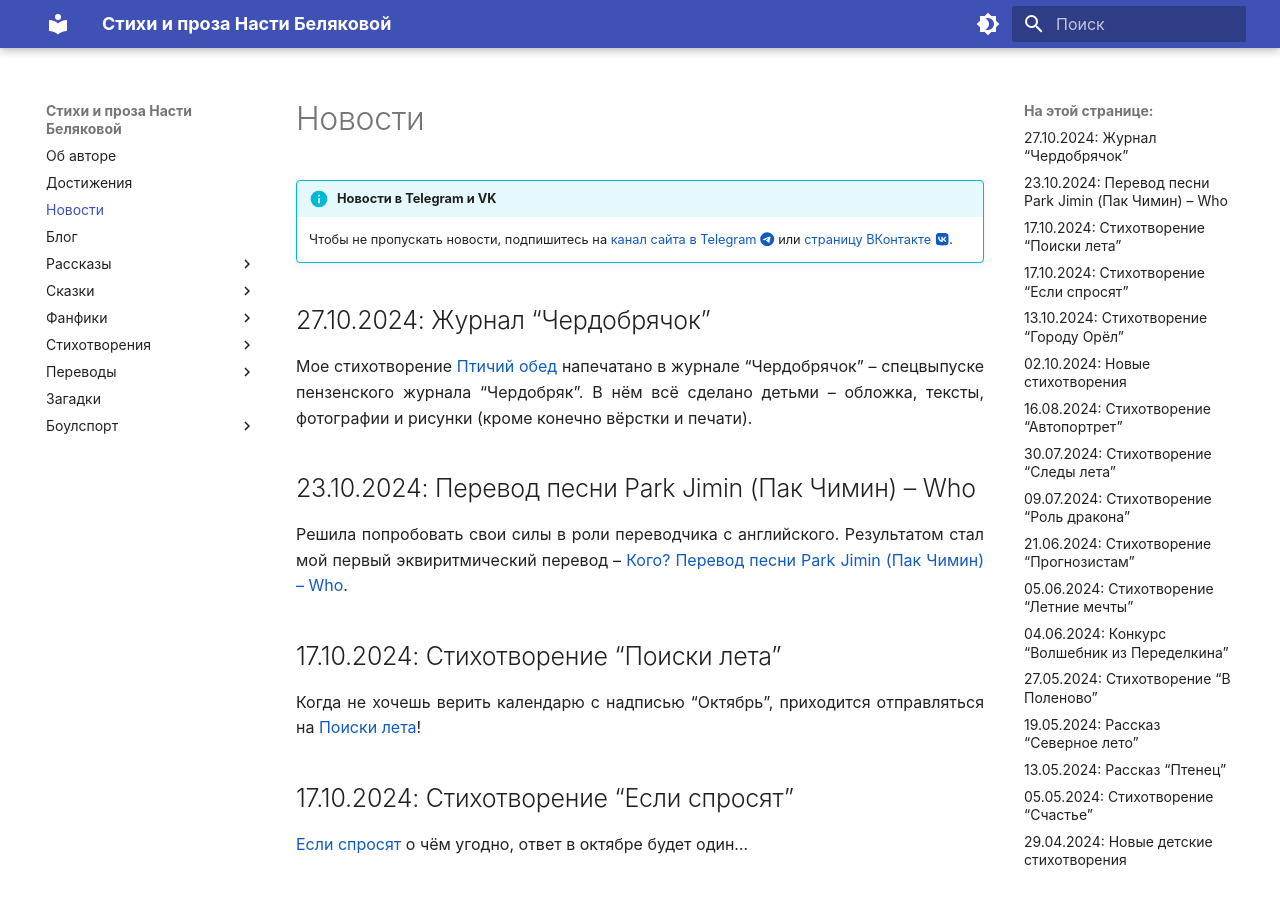
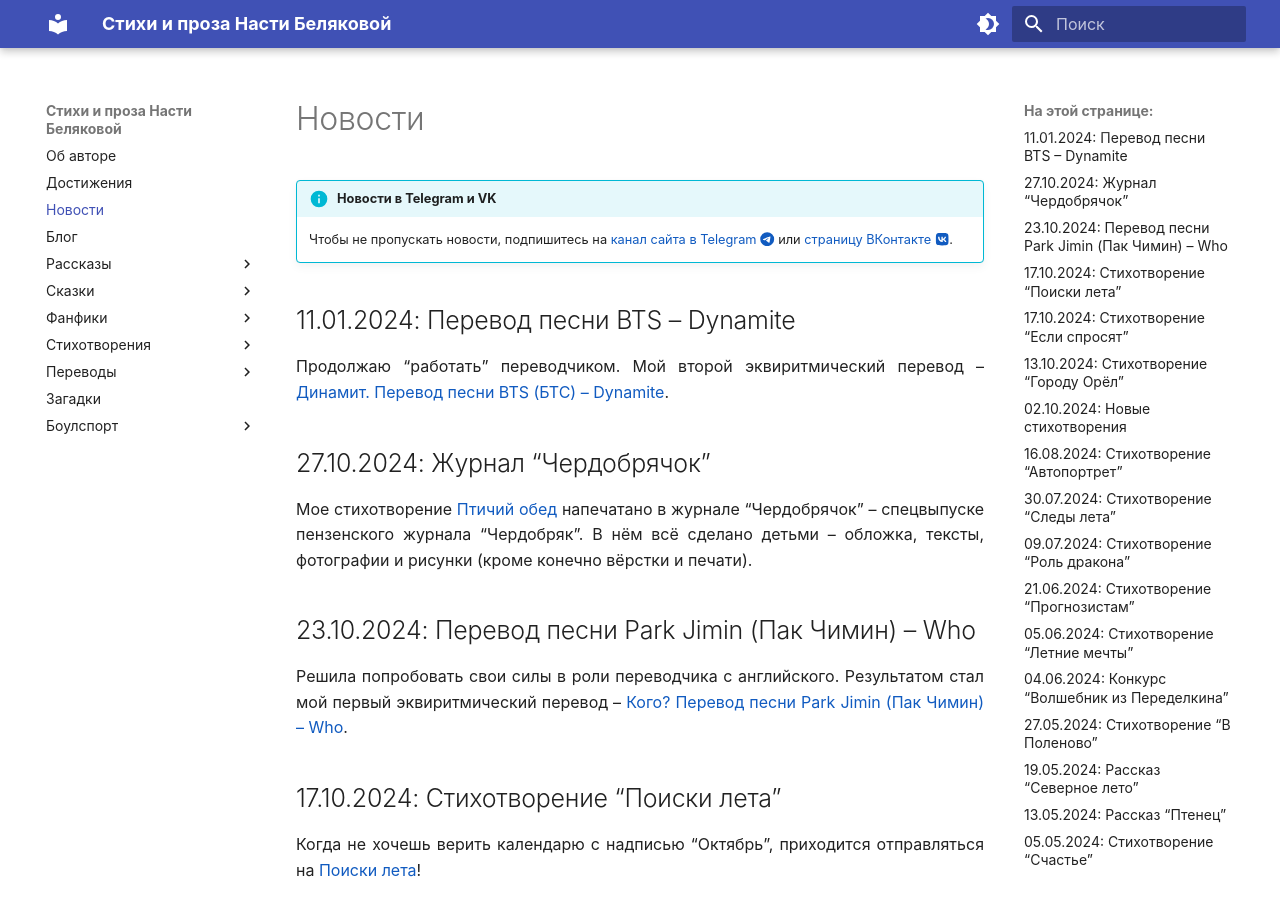
Before and after one commit to lib-beliakova/lib-beliakova.github.io, an MkDocs documentation site: the page built from docs/news.md, in a window 1280 px wide and 900 px high. Built offline with MkDocs 1.6.1 and Material for MkDocs 9.7.7, drawn with Linux system fonts in a browser that asks for light colours.

Commit message:
Dynamite

```diff
--- a/docs/news.md
+++ b/docs/news.md
@@ -2,6 +2,10 @@
 
 !!! info "Новости в Telegram и VK"
     Чтобы не пропускать новости, подпишитесь на [канал сайта в Telegram :fontawesome-brands-telegram:](https://t.me/lib_beliakova) или [страницу ВКонтакте :fontawesome-brands-vk:](https://vk.com/lib_beliakova).
+
+## 11.01.2024: Перевод песни BTS -- Dynamite
+
+Продолжаю "работать" переводчиком. Мой второй эквиритмический перевод -- [Динамит. Перевод песни BTS (БТС) -- Dynamite](translations/dynamite.md).
 
 ## 27.10.2024: Журнал "Чердобрячок"
 
--- a/mkdocs.yml
+++ b/mkdocs.yml
@@ -117,6 +117,7 @@ nav:
       - poems/before-sunrise.md
   - Переводы:
      - translations/who.md
+     - translations/dynamite.md
   - Загадки: riddles.md
   - Боулспорт:
      - boulsport/index.md
```
